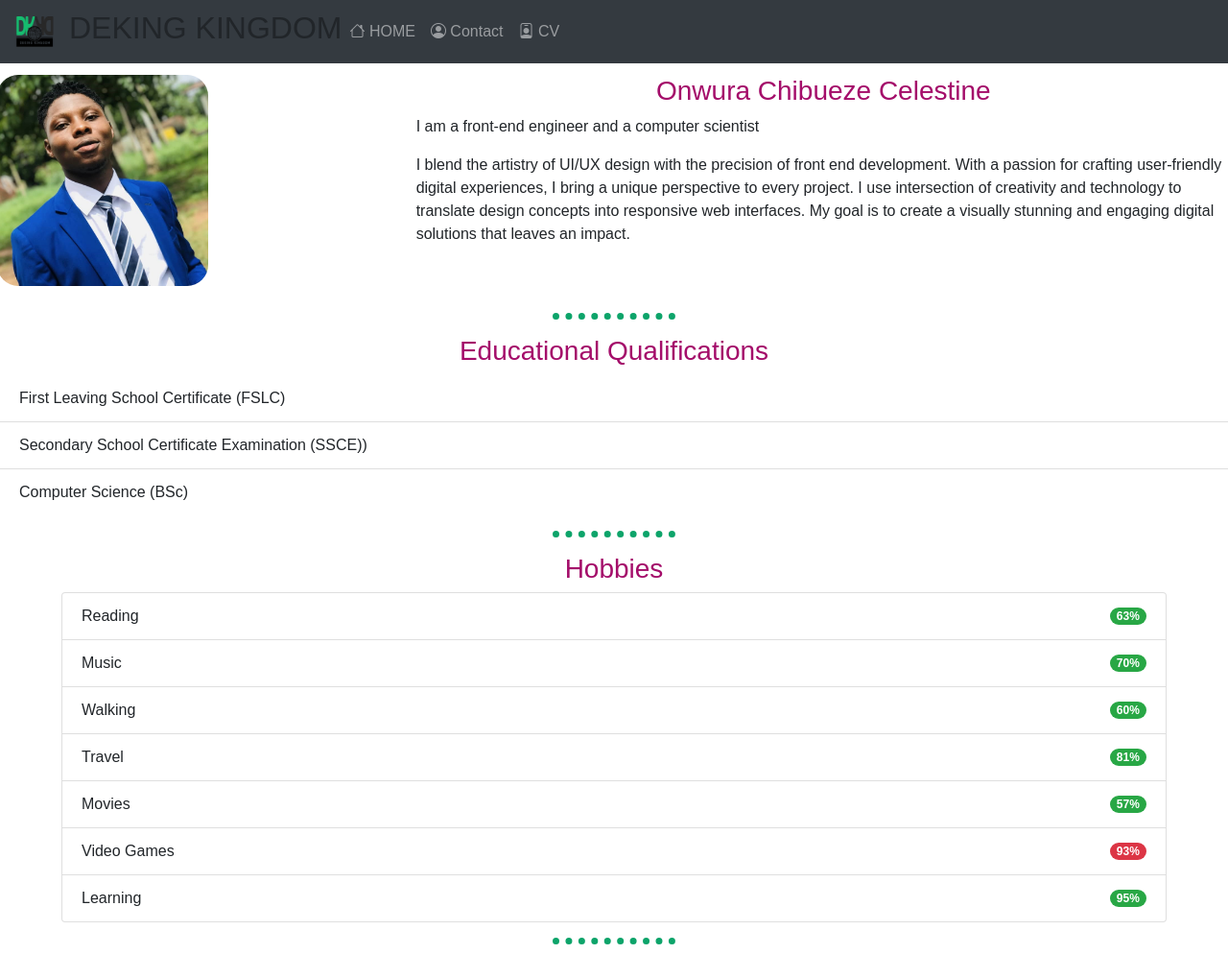
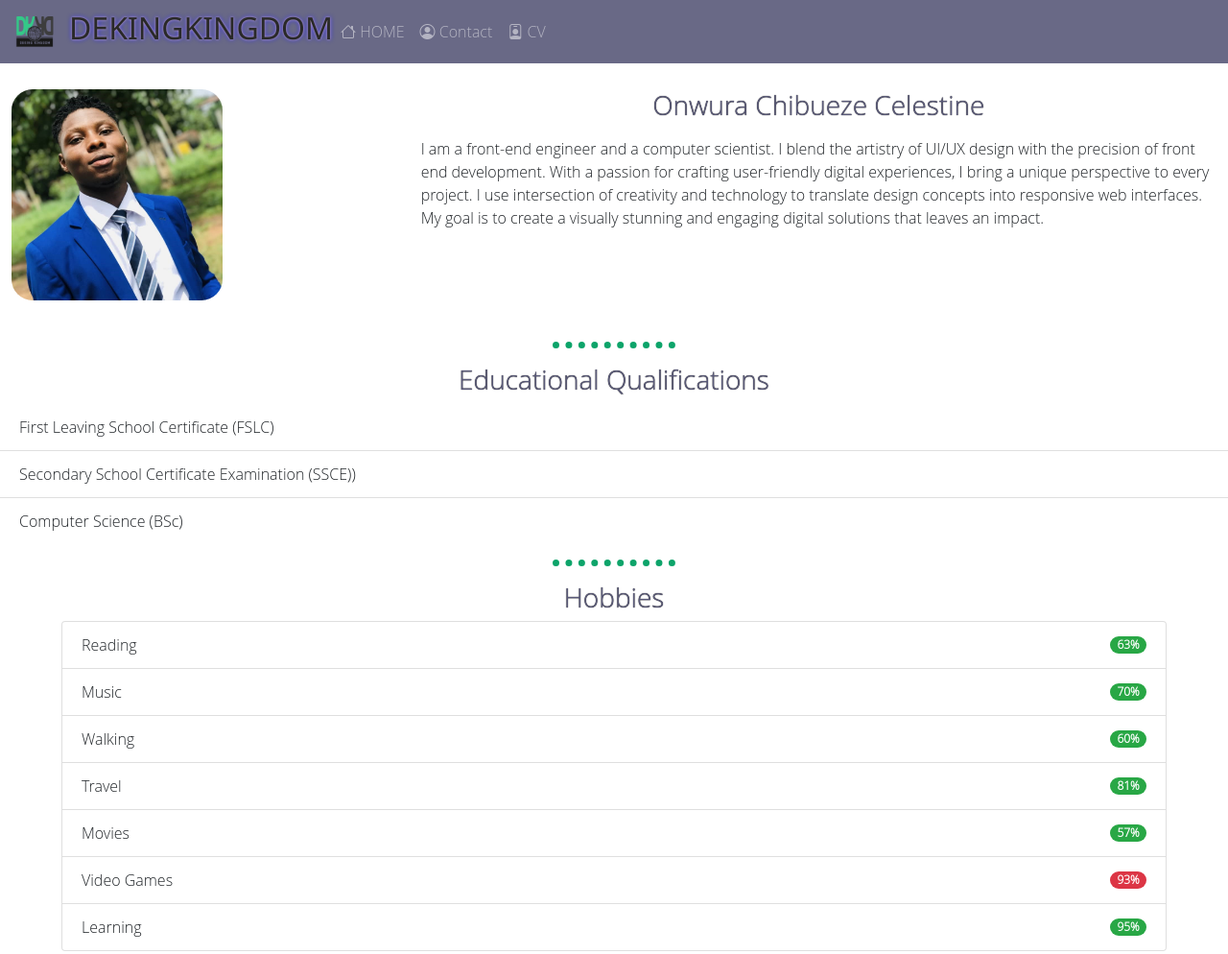
Before and after one commit to DekingKingdom/Profile, a plain HTML site: page cv.html in a window 1280 px wide. Shown: the top 994 px of the page at 96% size. Drawn offline with nearby package versions, Linux system fonts and the light colour scheme.

Commit message:
keep it simple and short

```diff
--- a/cv.html
+++ b/cv.html
@@ -13,12 +13,12 @@
     <title>CV</title>
 </head>
 <body>
-    <div class="navbar navbar-expand-md bg-dark navbar-dark sticky-top">
+    <div class="navbar navbar-expand-md  navbar-dark sticky-top">
                 <!-- <div class="header"> -->
                 <a href="./index.html" class="navbar-brand">
                     <img src="IMAGE/deking.png" alt="LOGO" style="width:40px;">
                 </a>
-                <h2>DEKING KINGDOM</h2>
+                <h2 class="hero-text">DEKINGKINGDOM</h2>
                 <button class="navbar-toggler" data-toggle="collapse" data-target="#collapsibleNavbar" >
                     <span class="navbar-toggler-icon"></span>
                 </button>
@@ -43,14 +43,14 @@
 
         <table class="table table-borderless">
             <tbody>
-                <tr class="row">
+                <tr class="row" style="padding:15px">
                     <td class="col-sm-4">
                         <img src="IMAGE/deking.jpg"  alt="Picture of Deking" style="width:220px;border-radius:10%;">
                     </td>
                     <td class="col-sm-8">
                         <h3 class="cv-h">Onwura Chibueze Celestine</h3>
-                        <p>I am a front-end engineer and a computer scientist</p>
-                        <p>I blend the artistry of UI/UX design with the precision of front end development. With a passion for crafting user-friendly digital experiences, I bring a unique perspective to every project.
+                        <p></p>
+                        <p>I am a front-end engineer and a computer scientist. I blend the artistry of UI/UX design with the precision of front end development. With a passion for crafting user-friendly digital experiences, I bring a unique perspective to every project.
                         I use intersection of creativity and technology to translate design concepts into responsive web interfaces.
                         My goal is to create a visually stunning and engaging digital solutions that leaves an impact.</p>
                     </td>
@@ -141,7 +141,7 @@
             </table>
 
             <hr class="cv-hr">
-            <p><a href="contact.html" class="btn btn-info">Contact Me</a></p>
+            <p style="padding:20px;"><a href="contact.html" class="btn btn-light">Contact Me</a></p>
 
     </div>
 
--- a/style.css
+++ b/style.css
@@ -3,7 +3,7 @@
 }
 
 body {
-  font-family: Arial, Helvetica, sans-serif;
+  font-family: 'Open Sans Light',Arial, Helvetica, sans-serif;
 }
 
 /* Container for flexboxes */
@@ -12,9 +12,36 @@ body {
   display: flex;
 }
 
+.navbar {
+  opacity: 90%;
+  background-color: #595979;
+  width: 100%;
+}
+
+.hero-text {
+  color: #121212;
+  font-family: 'Impallari Type','Segoe UI',Geneva;
+  text-shadow: 0 0 3px #CEAEAE, 0 0 5px #00f;
+}
+
+@keyframes movie {
+  from {
+    text-shadow: 0 0 5px #00f, 0 0 3px #CEAEAE, ;
+  }
+  to {
+    text-shadow: 0 0 3px rgb(195, 255, 82), 0 0 5px rgb(203, 245, 135);
+  }
+}
+
+@media (max-width: 500px){
+  .hero-text{
+    display: none;
+  }
+}
+
 /* Style the footer */
 .footer {
-  background-color: #CEAEAE;
+  background-color: #AEAECE;
   padding: 10px;
   text-align: center;
 }
@@ -63,7 +90,7 @@ body {
     color: white;
   }
 
-  /* Styling horizintal ruler and h-tags in cv */
+  /* Styling horizintal ruler and h-tags in cv,#A40D6A */
   .cv-hr {
     border-style: none;
     border-top-style: dotted;
@@ -76,5 +103,7 @@ body {
 }
 .cv-h {
   text-align: center;
-  color: #A40D6A;
+  color:  #595979;
+  text-transform: capitalize;
+  text-shadow: 0 0  1px #000;
 }
```
Also changed, not shown: contact.html (+2 -2 lines), index.html (+4 -44 lines).
